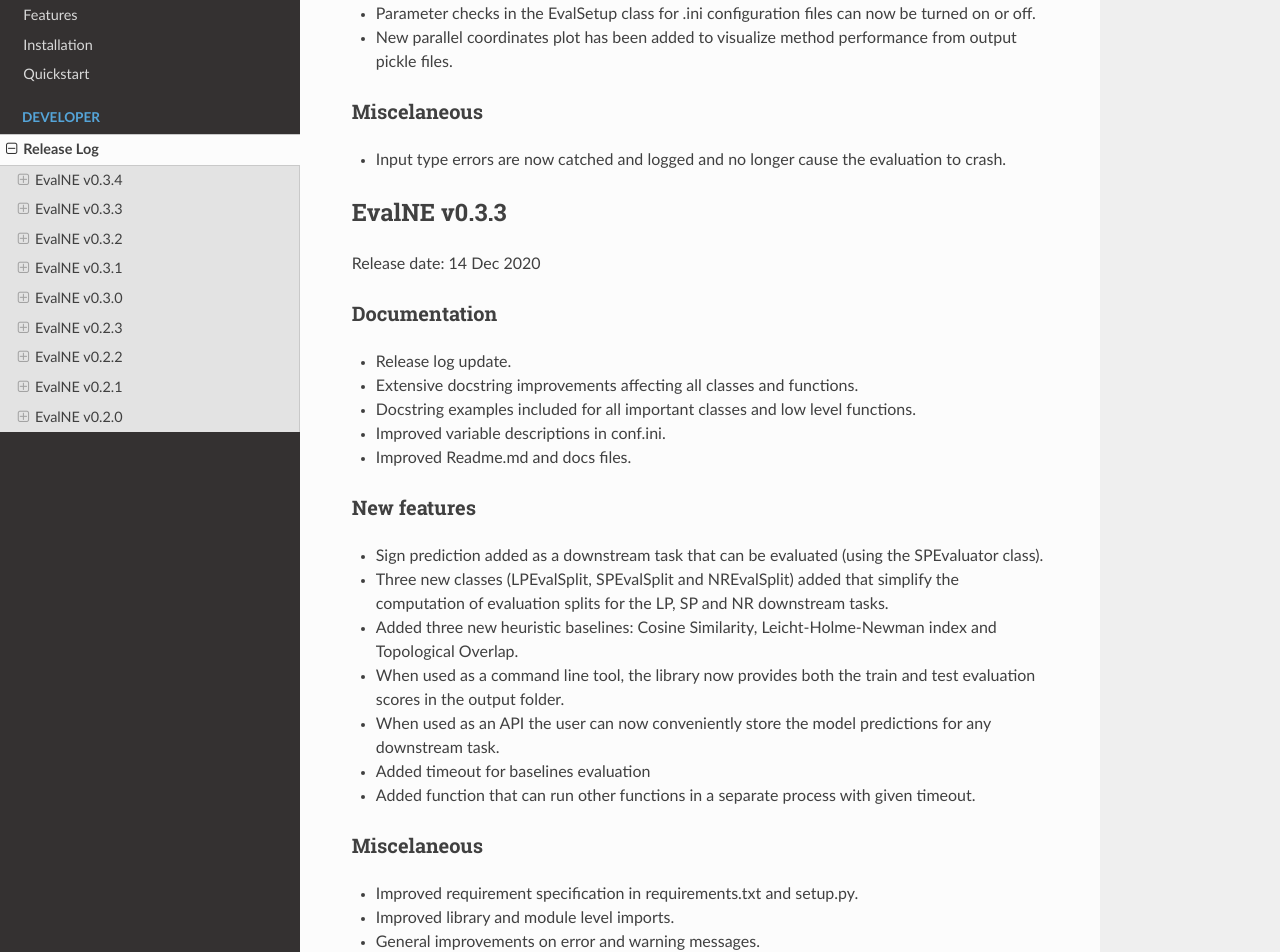
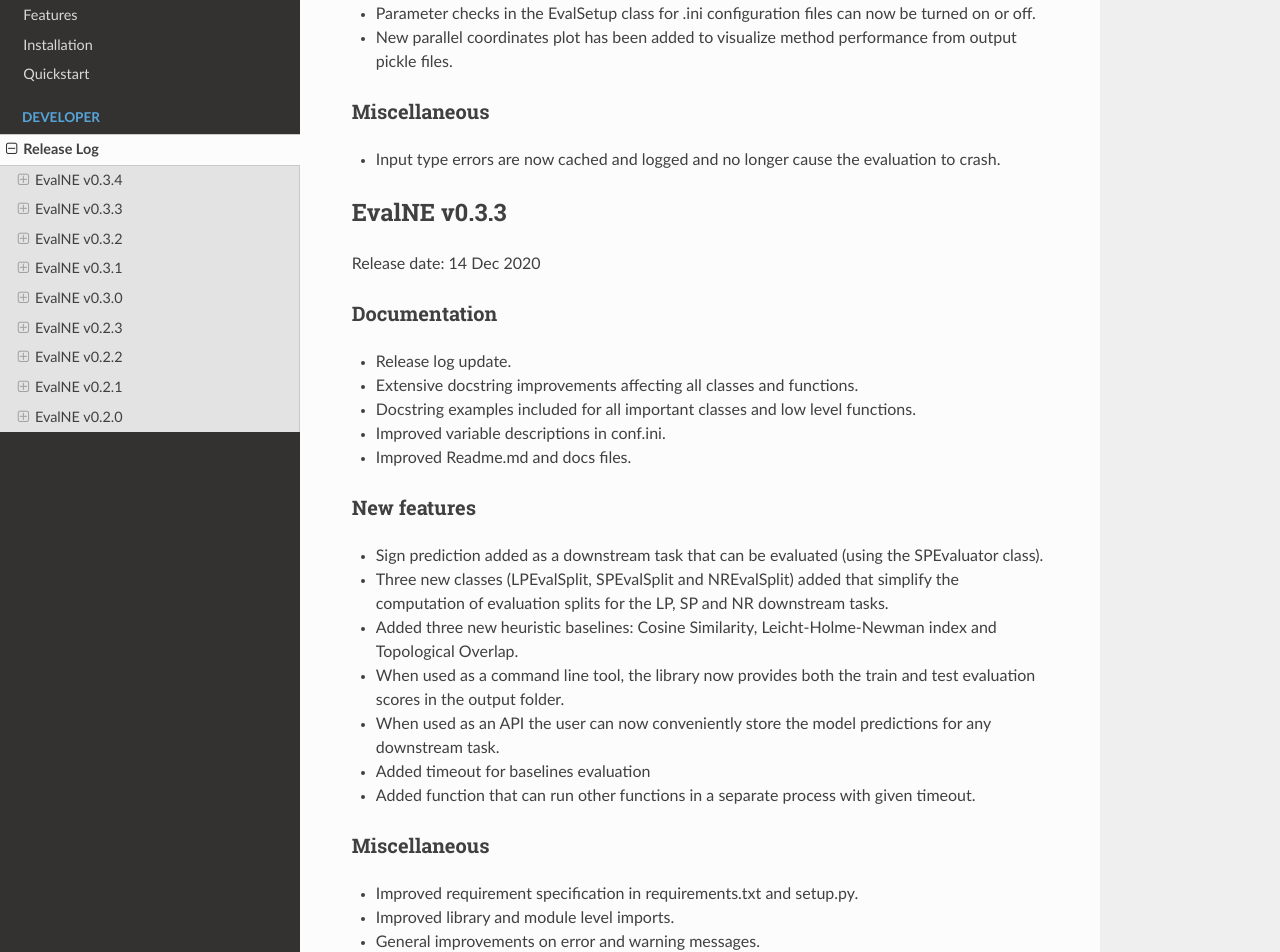
Before and after one commit to Dru-Mara/EvalNE, a Sphinx documentation site: the page built from docs/source/release.rst, in a window 1280 px wide and 1400 px high, scrolled down 416 px. Shown: the part 162-1114 px from the top of the window. Built offline with Sphinx 7.4.7 and the Read the Docs theme 2.0.0, drawn with Linux system fonts in a browser that asks for light colours; formulas are drawn with MathJax 3; pages that are not in the unit, such as notebooks, are missing from menus; some of the changed text lies outside the part shown.

Commit message:
EvalNEv0.3.4 fix

```diff
--- a/docs/source/release.rst
+++ b/docs/source/release.rst
@@ -21,9 +21,9 @@ New features
 - Parameter checks in the EvalSetup class for .ini configuration files can now be turned on or off.
 - New parallel coordinates plot has been added to visualize method performance from output pickle files.
 
-Miscelaneous
+Miscellaneous
 ~~~~~~~~~~~~
-- Input type errors are now catched and logged and no longer cause the evaluation to crash.
+- Input type errors are now cached and logged and no longer cause the evaluation to crash.
 
 
 EvalNE v0.3.3
@@ -49,7 +49,7 @@ New features
 - Added timeout for baselines evaluation
 - Added function that can run other functions in a separate process with given timeout.
 
-Miscelaneous
+Miscellaneous
 ~~~~~~~~~~~~
 - Improved requirement specification in requirements.txt and setup.py.
 - Improved library and module level imports.
@@ -83,7 +83,7 @@ New features
 - Method compute_pred() of LPEvaluator and NREvaluator classes now tries to use lp_model.predict_proba() if the classifier does not have it, the function defaults to lp_model.predict()
 - The scoresheet method get_pandas_df() now includes a repeat parameter which denotes the exact experiment repeat results the user wants in the DF. If repeat=None, the DF returned will contain the average metric over all experiment repeats.
 
-Miscelaneous
+Miscellaneous
 ~~~~~~~~~~~~
 - Log file output now shows timeout errors and LR method selected
 - Corrected the cases where some warnings were reported as errors
@@ -111,7 +111,7 @@ New features
 - Functions for reading the embeddings, predictions and node labels have been added
 
 
-Miscelaneous
+Miscellaneous
 ~~~~~~~~~~~~
 - General improvements in NC task
 - Added NCScores and NCResults classes
@@ -149,7 +149,7 @@ New features
 - Addes Scoresheet class to simplify output management
 - Export results directly to pandas dataframe and latex tables suppored
 
-Miscelaneous
+Miscellaneous
 ~~~~~~~~~~~~
 - Changed default parameters for EvalSplit
 - Added new parameter for EvalSplit.set_split()
@@ -178,7 +178,7 @@ New features
 ~~~~~~~~~~~~
 - Evaluation output file now contains also a table of execution times per evaluated method.
 
-Miscelaneous
+Miscellaneous
 ~~~~~~~~~~~~
 - Changed behaviour of verbosity flag. Now, if Verbose=False it deactivates all stdout for the methods being evaluated (not stderr) but maintains the library stdout.
 - Added more conf.ini files for reproducing the experimental section of different papers.
@@ -216,7 +216,7 @@ Documentation
 - Readme and docs update
 - Descriptions of each option in conf.ini added
 
-Miscelaneous
+Miscellaneous
 ~~~~~~~~~~~~
 - Removed optional seed parameter from all methods in split_train_test.py
 - Removed random seed resetting in the edges split methods
@@ -262,7 +262,7 @@ Documentation
 - Release log added to Docs
 - Contributing added to Docs
 
-Miscelaneous
+Miscellaneous
 ~~~~~~~~~~~~
 - Exception handling improvements
 
```
